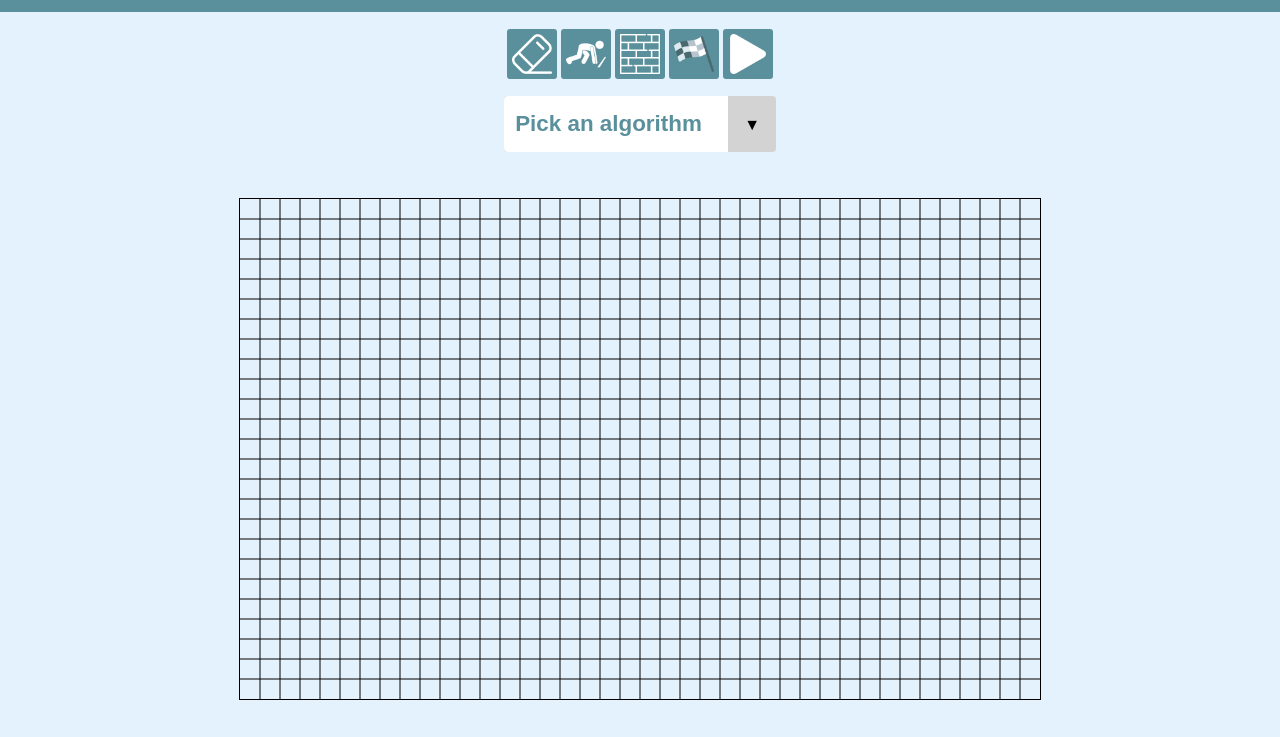
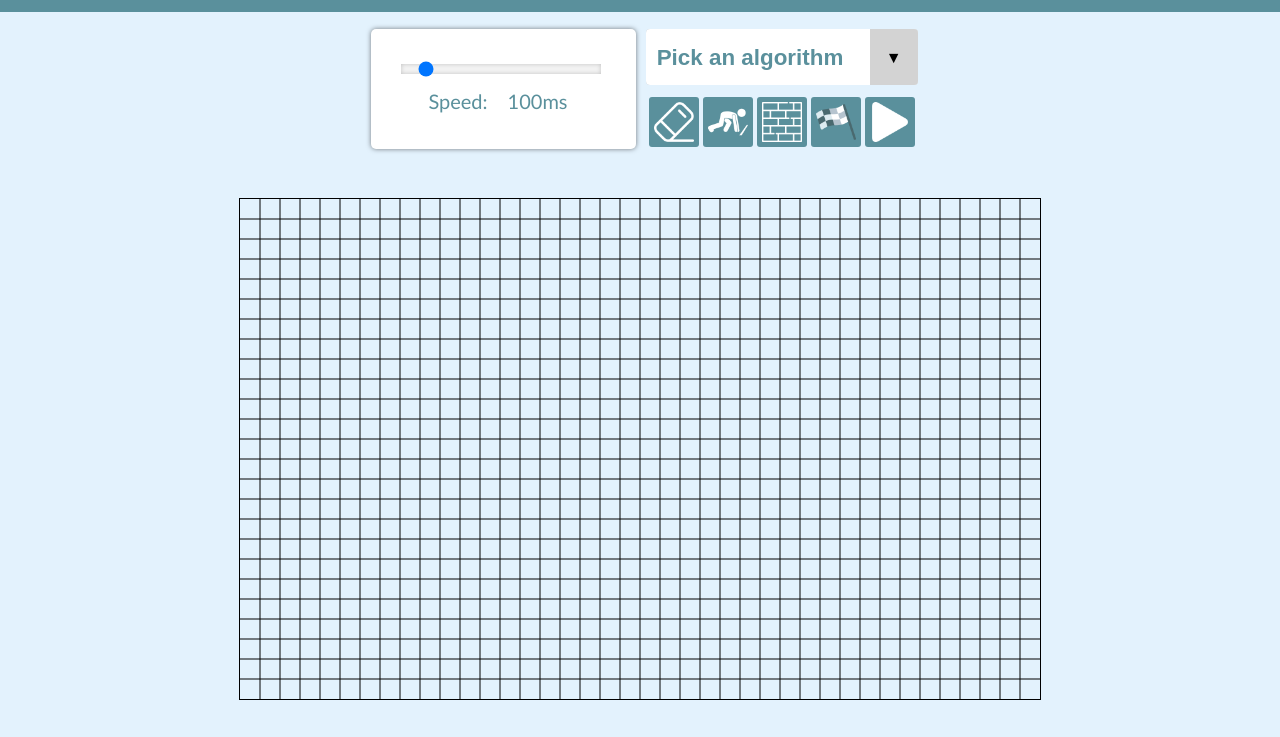
Before and after one commit to tpSpace/Algorithms-Visualizer, a website with bundled scripts: page src/graph/index.html in a window 1280 px wide. Shown: the part 68-805 px from the top of the page. Built offline with nearby package versions, Linux system fonts and the light colour scheme.

Commit message:
lazy to write this

```diff
--- a/src/graph/code/pathFindingAlgorithms/Maze.ts
+++ b/src/graph/code/pathFindingAlgorithms/Maze.ts
@@ -61,4 +61,4 @@ export function generateMazeUsingKruskal(maze: number[][]): number[][] {
     maze[rows - 1][cols - 1] = 3;
 
     return maze;
-  }
+}
--- a/src/graph/css-style/styles.css
+++ b/src/graph/css-style/styles.css
@@ -22,6 +22,12 @@ header{
     justify-content: space-around;
     align-items: center;
 }
+
+main{
+    height: 90%;
+    width: 100%;
+}
+
 .algorithms {
     display: flex;
     flex-direction: row;
@@ -55,39 +61,66 @@ h1 {
     font-size: 2.5rem;
     font-weight: bold;
 }
-body{
-    height: 100%;
+
+
+.control-panel{
+    position: relative;
+    margin-top: 5px;
+    height: 20%;
+    margin-left: 1vh;
+    display: flex;
+    gap: 10px;
+    align-items: center;
+    justify-content: center;
+}
+
+.box{
+    max-width: 300px;
+    height: 120px;
+    background: white;
+    padding: 20px 20px 30px 30px;
+    border-radius: 5px;
+    box-shadow: 0 0 5px rgba(0,0,0,0.5);
+    align-items: center;
+  }
+
+.box .content{
+    font-size: 20px;
+    font-weight: 300;
+    color: #5a909c;;
+    display: flex;
+    justify-content: center;
+  }
+
+.box .slider{
+    height: 40px;
+    width: 200px;
+    display: flex;
+    align-items: center;
+    margin-right: 15px;
+  }
+
+.box .slider input{
+    height: 10px;
     width: 100%;
+    -webkit-appearance: none;
+    outline: none;
+    background: #f2f2f2;
+    box-shadow: inset 0 0 4px rgba(0, 0, 0, 0.2);
+  }
 
-    overflow: hidden;
+.box .value{
+    width: 100px;
+    text-align: center;
 }
-main{
-    height: 90%;
-    width: 100%;
-}
-.control-panel {
+
+.control-panel .right .lower{
     display: flex;
-    flex-direction: column;
     justify-content: center;
     align-items: center;
+    margin-top: 10px;
+}
 
-    gap: 10px;
-    margin-top: 5px;
-    height:auto;
-    width: 100%;
-    height: 20%;
-}
-#lower {
-    display: flex;
-    flex-direction: row;
-    justify-content: center;
-    align-items: center;
-
-    gap: 10px;
-    margin-top: 5px;
-    height:auto;
-    width: 100%;
-}
 select {
     -webkit-appearance: none;
     -moz-appearance: none;
--- a/src/graph/index.html
+++ b/src/graph/index.html
@@ -18,7 +18,30 @@
     </header>
     <main>
         <div class="control-panel" >
-            <div id="upper">
+            <div class="left">
+                <div class="box">
+                    <div class="slider" id="slider_time">
+                      <input id="time_input"type="Range" min="0.5" max="100" value="10" step="0.5" >
+                    </div>
+                    <div class="content" id="content_time_slider">
+                      <label for="time_input">Speed: </label>
+                      <div class="value" id="value_time">100ms</div>
+                    </div>
+                  </div>
+            </div>
+            <div class="right">
+                <div class="upper">
+                    <div class="select">
+                        <select name="format" id="select">
+                            <option selected disabled>Pick an algorithm</option>
+                            <option value="bfs">Breadth-first Search</option>
+                            <option value="dfs">Depth-first Search</option>
+                            <!-- <option value="aStar">A*</option> -->
+                            <!-- <option value="dijkstra">Dijkstra</option> -->
+                        </select>
+                    </div>
+                </div>
+                <div class="lower">
                     <button data-tooltip="Clear canvas" id="clear">
                         <img src="./css-style/icons/eraser.png" alt="Clear"/>
                     </button>
@@ -35,17 +58,8 @@
                         <img src="./css-style/icons/start.png" alt="Start"/>
                     </button>
                 </div>
-            <div id="lower">
-                <div class="select">
-                    <select name="format" id="select">
-                        <option selected disabled>Pick an algorithm</option>
-                        <option value="bfs">BFS</option>
-                        <option value="dfs">DFS</option>
-                        <!-- <option value="aStar">A*</option> -->
-                        <!-- <option value="dijkstra">Dijkstra</option> -->
-                    </select>
             </div>
-            </div>
+
         </div>
         <div class="warning"> </div>
         <div class="container">
```
Also changed, not shown: src/graph/code/main.ts (+25 -0 lines), src/graph/code/pathFindingAlgorithms/bfs.ts (+6 -4 lines), src/graph/code/pathFindingAlgorithms/dfs.ts (+5 -5 lines), src/sort/code/main.ts (+18 -0 lines). Lines whose indentation alone changed are shown as unchanged.
